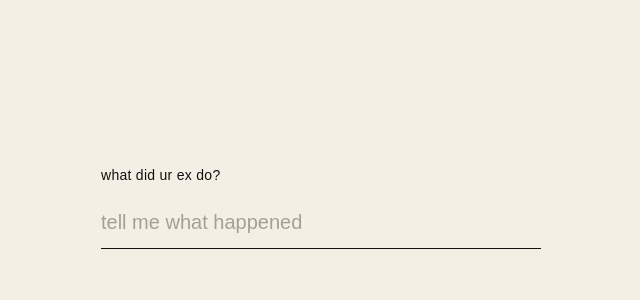
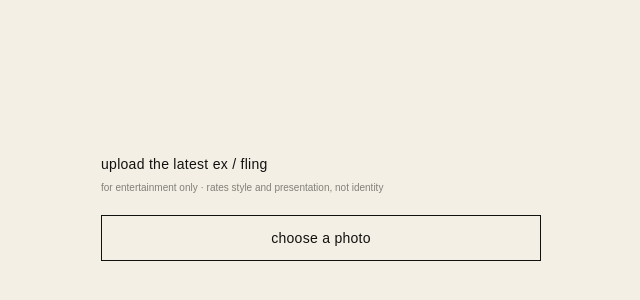
Before and after one commit to davidyunghans/exesname, a Next.js app: page / in a window 1280 px wide. Shown: the part 192-492 px from the top of the page, without its empty margins (319-959 px from the left). Built offline with nearby package versions, Linux system fonts and the light colour scheme.

Commit message:
Add photo-based MTN style review flow

```diff
--- a/app/globals.css
+++ b/app/globals.css
@@ -8,6 +8,12 @@ button, input { font: inherit; }
 .name-form label { font-size: 14px; letter-spacing: .02em; text-transform: lowercase; }
 .name-form input { width: 100%; border: 0; border-bottom: 1px solid var(--black); outline: 0; background: transparent; color: var(--black); padding: 10px 0 14px; font-size: 20px; }
 .name-form input::placeholder { color: var(--black); opacity: .35; }
+.fine-print { margin: -8px 0 4px; font-size: 10px; opacity: .5; }
+.file-input { display: none; }
+.upload-button { border: 1px solid var(--black); padding: 14px 16px; cursor: pointer; text-align: center; font-size: 13px; }
+.upload-button:hover { background: var(--black); color: var(--bone); }
+.photo-preview { width: 140px; height: 140px; object-fit: cover; align-self: center; filter: grayscale(1); }
+.photo-form button { border: 1px solid var(--black); background: var(--black); color: var(--bone); padding: 14px 16px; cursor: pointer; font-size: 12px; }
 .response { width: min(560px, 100%); text-align: center; animation: appear .35s ease-out both; }
 .response p { margin: 0; font-size: 14px; }
 .dots { display: inline-block; margin-top: 18px; letter-spacing: .2em; animation: blink 1s steps(3, end) infinite; }
--- a/app/page.js
+++ b/app/page.js
@@ -84,6 +84,8 @@ function composeRoast(name, story, usedRoasts) {
       ? "cheating like a cowardly little fuck"
       : lowerStory.includes("text") || lowerStory.includes("ghost")
         ? "vanishing and reappearing like a bitch with a push notification"
+        : lowerStory.includes("photo")
+          ? "serving a look that needs a damn software update"
         : defaultOffenses[Math.floor(Math.random() * defaultOffenses.length)];
   const moralStandard = lowerStory.includes("lie") || lowerStory.includes("cheat")
     ? "basic honesty and loyalty"
@@ -93,6 +95,8 @@ function composeRoast(name, story, usedRoasts) {
         ? "consent, boundaries, and respect"
         : lowerStory.includes("ghost") || lowerStory.includes("ignore")
           ? "clear communication and common courtesy"
+          : lowerStory.includes("photo")
+            ? "grooming, styling, and visual presentation"
           : "fairness, accountability, and basic damn respect";
   const storyReceipt = story.trim() ? `You said: “${story.trim().slice(0, 60)}${story.trim().length > 60 ? "…" : ""}”` : "Your story is already enough evidence";
   const format = compactFormats[Math.floor(Math.random() * compactFormats.length)];
@@ -117,6 +121,8 @@ function composeRoast(name, story, usedRoasts) {
 
 export default function Home() {
   const [name, setName] = useState("");
+  const [photo, setPhoto] = useState(null);
+  const [preview, setPreview] = useState("");
   const [story, setStory] = useState("");
   const [submittedStory, setSubmittedStory] = useState("");
   const [submittedName, setSubmittedName] = useState("");
@@ -146,6 +152,21 @@ export default function Home() {
     setStatus("thinking");
   }
 
+  function choosePhoto(event) {
+    const file = event.target.files?.[0];
+    if (!file) return;
+    setPhoto(file);
+    setPreview(URL.createObjectURL(file));
+  }
+
+  function submitPhoto(event) {
+    event.preventDefault();
+    if (!photo) return;
+    setSubmittedName("the latest fling");
+    setSubmittedStory("photo-based style and presentation review");
+    setStatus("thinking");
+  }
+
   function submitStory(event) {
     event.preventDefault();
     if (!story.trim()) return;
@@ -157,6 +178,8 @@ export default function Home() {
   function startOver() {
     setSubmittedName("");
     setSubmittedStory("");
+    setPhoto(null);
+    setPreview("");
     setStory("");
     setRoast("");
     setFollowupRoast("");
@@ -166,9 +189,13 @@ export default function Home() {
   return (
     <main className="page-shell">
       {status === "idle" && (
-        <form className="name-form" onSubmit={submitName}>
-          <label htmlFor="ex-name">what did ur ex do?</label>
-          <input autoFocus id="ex-name" value={name} onChange={(event) => setName(event.target.value)} placeholder="tell me what happened" />
+        <form className="name-form photo-form" onSubmit={submitPhoto}>
+          <label htmlFor="ex-photo">upload the latest ex / fling</label>
+          <p className="fine-print">for entertainment only · rates style and presentation, not identity</p>
+          <label className="upload-button" htmlFor="ex-photo">{photo ? "photo selected — rate them" : "choose a photo"}</label>
+          <input className="file-input" accept="image/*" id="ex-photo" type="file" onChange={choosePhoto} />
+          {preview && <img className="photo-preview" src={preview} alt="Selected ex or fling" />}
+          {photo && <button type="submit">rate by MTN standards →</button>}
         </form>
       )}
       {status === "thinking" && <section className="response" aria-live="polite"><p>getting ready to defend you from {submittedName}...</p><span className="dots">...</span></section>}
```
